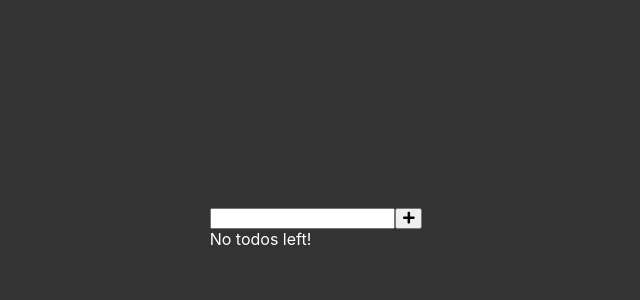
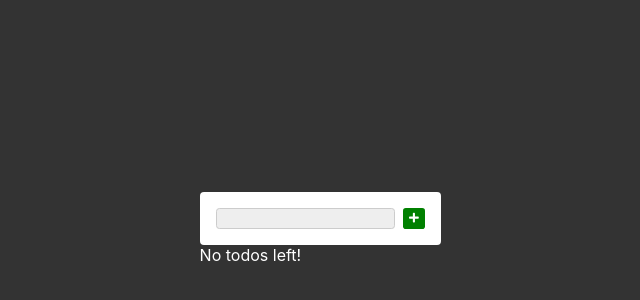
Before and after one commit to DovRine/fullstack-todo-deployed-tutorial, a React (Create React App) app in the folder frontend/: page / in a window 1280 px wide. Shown: the part 172-472 px from the top of the page, without its empty margins (324-964 px from the left). Built offline with nearby package versions, Linux system fonts and the light colour scheme.

Commit message:
style(TodoForm): light theme

```diff
--- a/frontend/src/components/TodoForm/TodoForm.js
+++ b/frontend/src/components/TodoForm/TodoForm.js
@@ -2,6 +2,7 @@ import { useState } from "react";
 import { FontAwesomeIcon } from "@fortawesome/react-fontawesome";
 import { faPlus } from "@fortawesome/free-solid-svg-icons";
 import { useTodos } from "../../providers/TodoProvider";
+import "./TodoForm.scss";
 
 function TodoForm() {
   const { addTodo } = useTodos();
--- /dev/null
+++ b/frontend/src/components/TodoForm/TodoForm.scss
@@ -0,0 +1,27 @@
+$borderRadius: 0.25em;
+.TodoForm {
+    padding: 1em;
+    background-color: white;
+    border-radius: $borderRadius;
+    display: flex;
+    justify-content: space-between;
+    width: 90%;
+
+    button {
+        background-color: green;
+        color: white;
+        border: none;
+        border-radius: $borderRadius;
+        cursor: pointer;
+        font-size: 0.7em;
+    }
+
+    input {
+        background-color: #eee;
+        border: solid 1px #ccc;
+        border-radius: $borderRadius;
+        text-align: center;
+        color: blue;
+        padding: 0.15em 0;
+    }
+}
```
